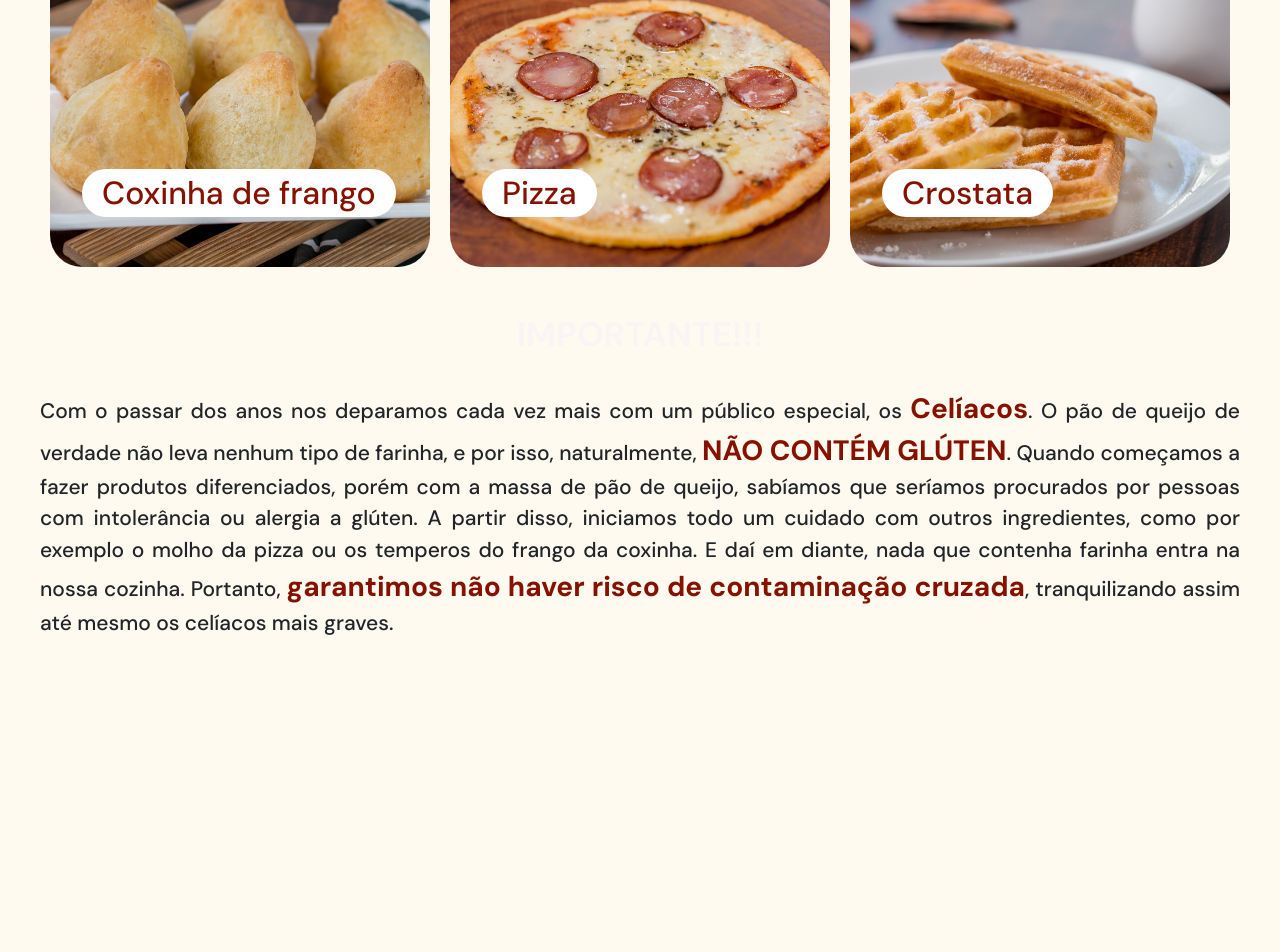
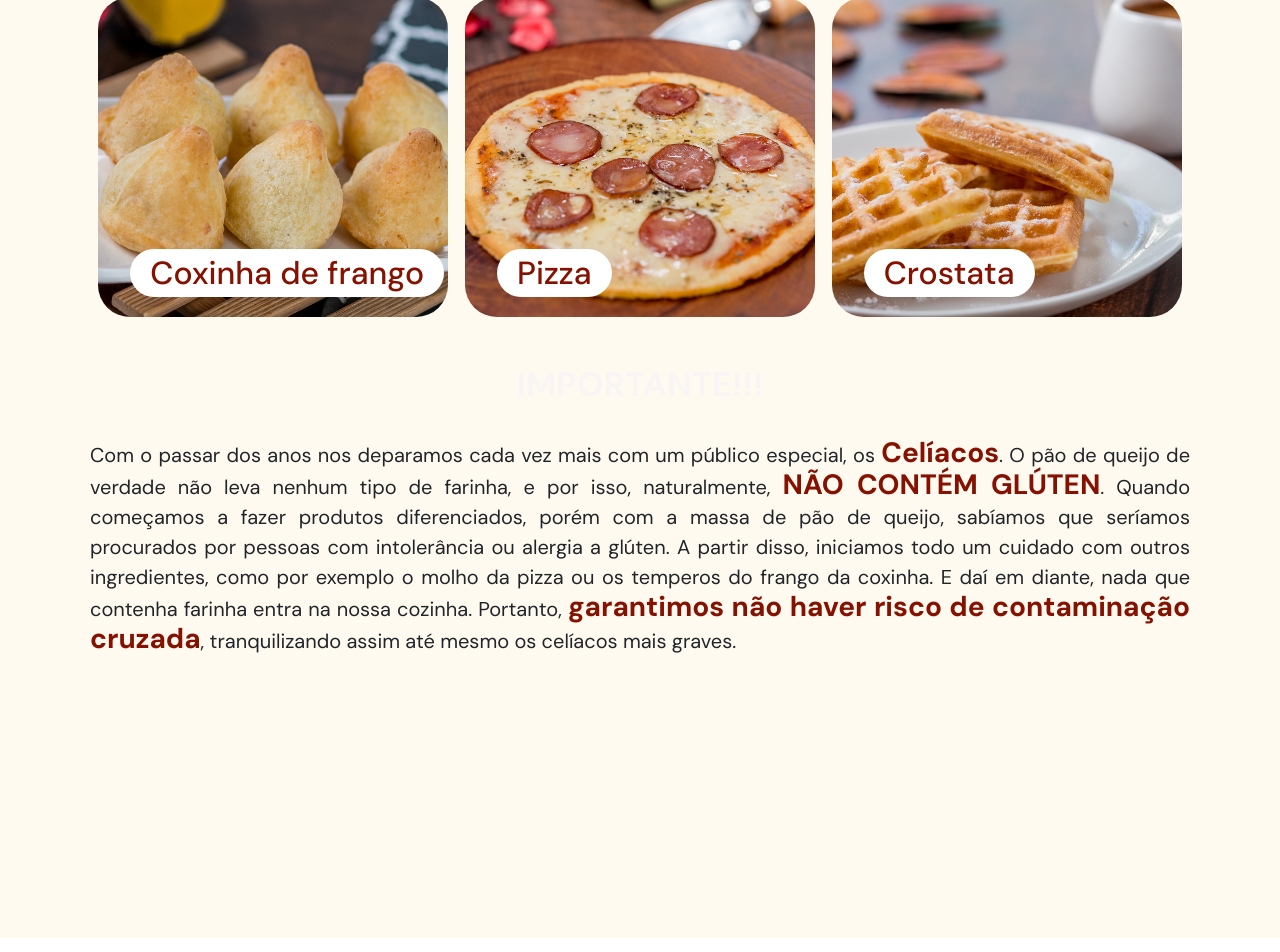
Before and after one commit to HenriquedaFonte/mineirissimo, a Next.js app: page / in a window 1280 px wide. Shown: the part 4196-5148 px from the top of the page. Built offline with nearby package versions, Linux system fonts and the light colour scheme.

Commit message:
fix: width and content size

```diff
--- a/src/components/Innovations/innovations.module.scss
+++ b/src/components/Innovations/innovations.module.scss
@@ -7,11 +7,11 @@
 
   text-align: center;
 
-  padding: 70px 0 180px 0;
+  padding: 150px 0;
 }
 
 .container {
-  width: 1200px;
+  width: 1100px;
 
   display: flex;
   flex-direction: column;
@@ -73,8 +73,8 @@
 }
 
 .image {
-  width: 380px;
-  height: 350px;
+  width: 350px;
+  height: 320px;
   object-fit: cover;
   border-radius: 32px;
 }
@@ -123,9 +123,10 @@
 .informationContent {
   margin-bottom: 32px;
 
-  font-size: 21px;
-  font-weight: 500;
+  font-size: 20px;
+  font-weight: 400;
   text-align: justify;
+  line-height: 30px;
 }
 
 .informationContent > span {
```
